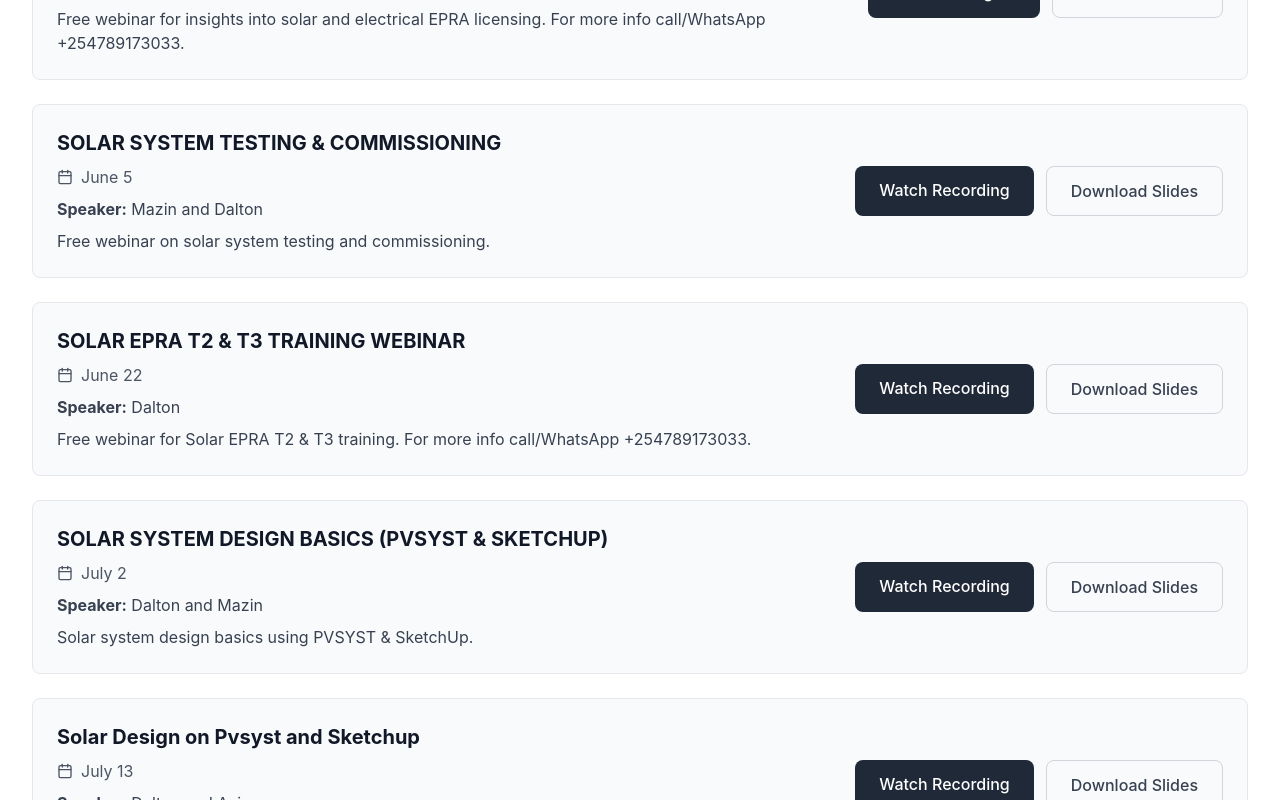
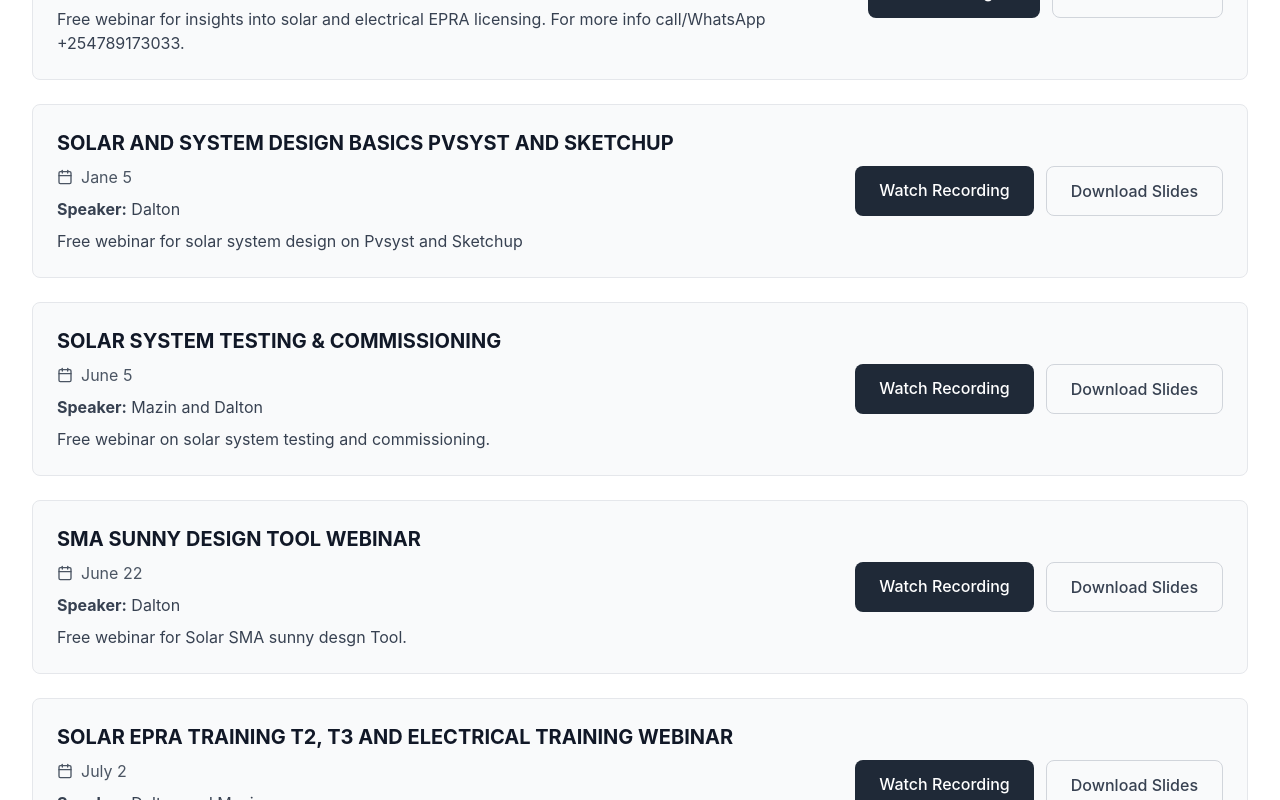
Before and after one commit to victoroki/web-app, a React (Create React App) app: page /training/webinars in a window 1280 px wide. Shown: the part 1360-2160 px from the top of the page. Built offline with nearby package versions, Linux system fonts and the light colour scheme; the HTML template or start-up script is replaced by a standard one.

Commit message:
update past webniar

```diff
--- a/src/components/training/PastWebinars.jsx
+++ b/src/components/training/PastWebinars.jsx
@@ -10,6 +10,14 @@
     "description": "Free webinar for insights into solar and electrical EPRA licensing. For more info call/WhatsApp +254789173033.",
     "registrationLink": "tel:+254789173033"
   },
+    {
+    "title": "SOLAR AND SYSTEM DESIGN BASICS PVSYST AND SKETCHUP",
+    "date": "Jane 5",
+    "time": "N/A",
+    "speaker": "Dalton",
+    "description": "Free webinar for solar system design on Pvsyst and Sketchup",
+    "registrationLink": "tel:+254789173033"
+  },
   {
     "title": "SOLAR SYSTEM TESTING & COMMISSIONING",
     "date": "June 5",
@@ -19,19 +27,19 @@
     "registrationLink": "N/A"
   },
   {
-    "title": "SOLAR EPRA T2 & T3 TRAINING WEBINAR",
+    "title": "SMA SUNNY DESIGN TOOL WEBINAR",
     "date": "June 22",
     "time": "07:40 PM - 09:00 PM",
     "speaker": "Dalton",
-    "description": "Free webinar for Solar EPRA T2 & T3 training. For more info call/WhatsApp +254789173033.",
+    "description": "Free webinar for Solar SMA sunny desgn Tool.",
     "registrationLink": "tel:+254789173033"
   },
   {
-    "title": "SOLAR SYSTEM DESIGN BASICS (PVSYST & SKETCHUP)",
+    "title": "SOLAR EPRA TRAINING T2, T3 AND ELECTRICAL TRAINING WEBINAR",
     "date": "July 2",
     "time": "08:00 PM - 09:00 PM",
     "speaker": "Dalton and Mazin",
-    "description": "Solar system design basics using PVSYST & SketchUp. ",
+    "description": "Solar EPRA training t2, t3 and electrical training.",
     "registrationLink": "N/A"
   },
   {
```
